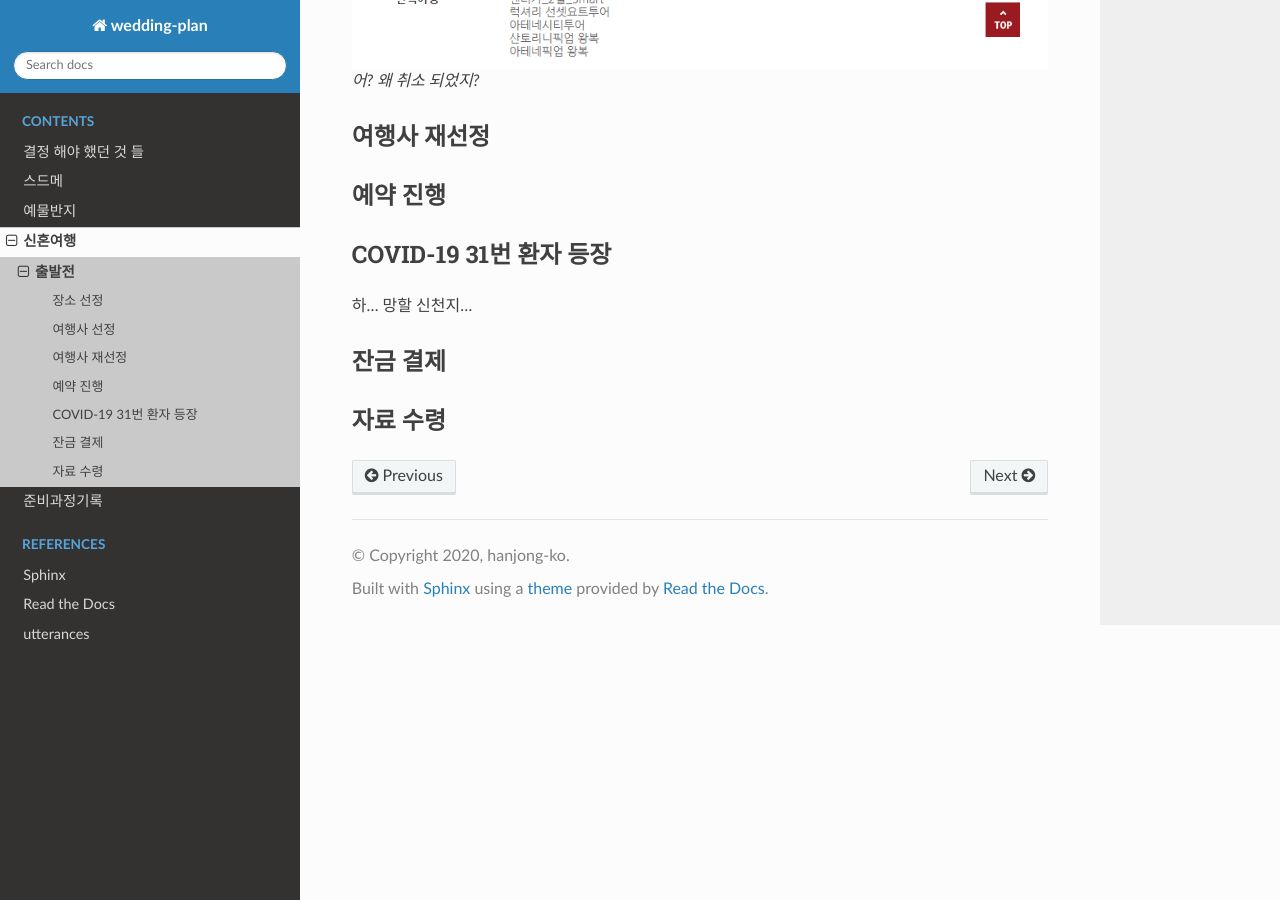
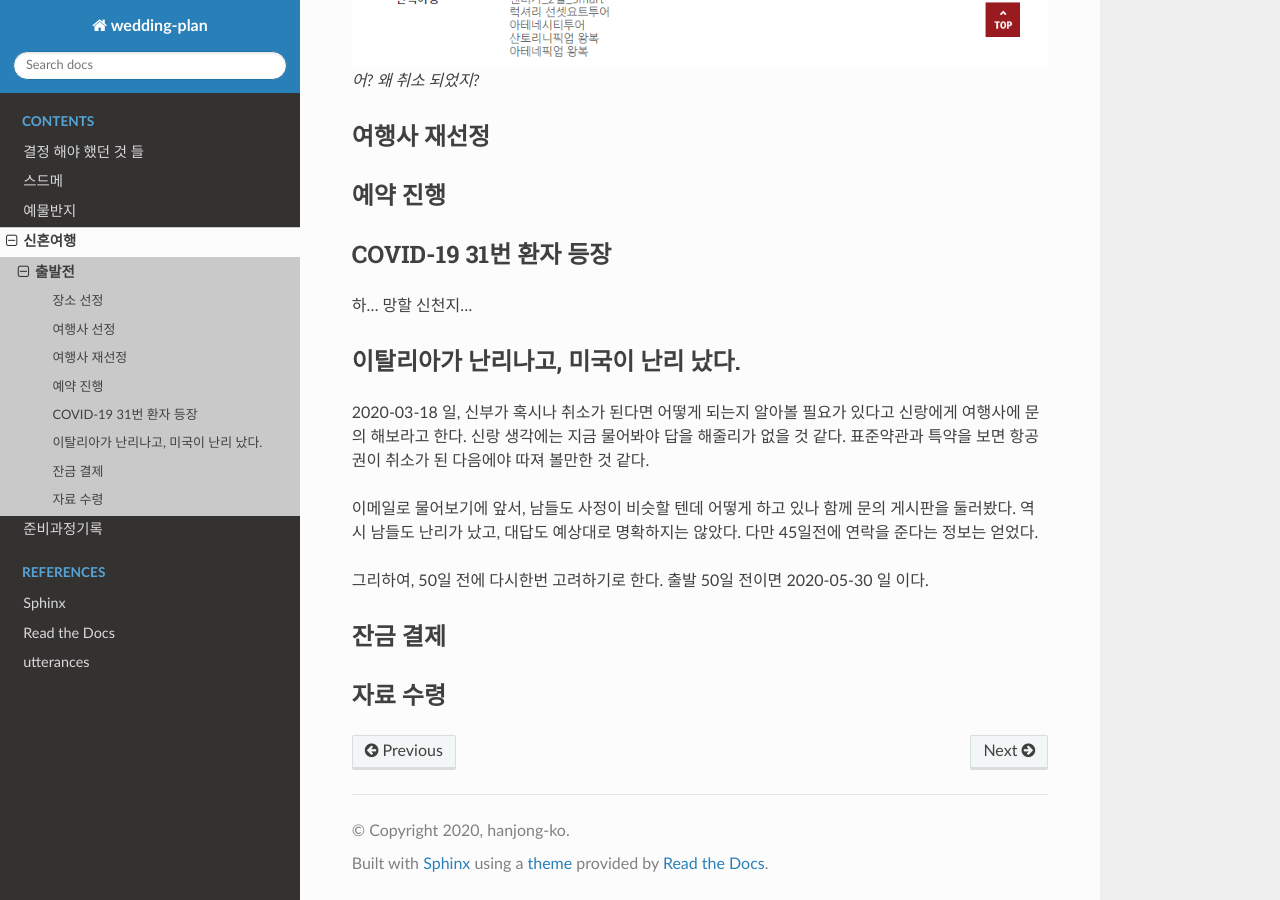
Before and after one commit to rino0601/hjk52knk, a Sphinx documentation site: the page built from docs/honeymoon/prepare.rst, in a window 1280 px wide and 900 px high, scrolled down 1906 px. Built offline with Sphinx 7.4.7 and the Read the Docs theme 2.0.0, drawn with Linux system fonts in a browser that asks for light colours.

Commit message:
Update travel

```diff
--- a/docs/dress.rst
+++ b/docs/dress.rst
@@ -3,11 +3,48 @@
 
 .. note::
 
-   구체적인 숫자가 제시 될 수 있으나, 시기와 장소 등의 조건에 따라 다를 수 있는 숫자이니 참고만 부탁 드립니다.
+   - 구체적인 숫자가 제시 될 수 있으나, 시기와 장소 등의 조건에 따라 다를 수 있는 숫자이니 참고만 부탁 드립니다.
+   - 저희의 경우는 플래너 없이 드레스샵에 직접 찾아갔습니다. 이런걸 워킹이라 부르는 것 같습니다.
+   - 결혼준비 인터넷 카페에서는 동행 플래너 / 비동행 플래너 / 워킹 으로 나누는 듯 합니다. (슬쩍봐서 잘 모름)
 
+
+.. tip::
+
+   - 시간적 여유가 되면, 아예 계약할 가능성이 없는 샵에 찾아가서 상담 받아보세요. 거절하는 법을 연습해야 합니다. (가짜 상담이라 부르겠습니다.)
+   - 가짜 상담을 할 때, 웨딩 홀은 회사 강당, 시청, 성당 등. 웨딩홀이 아닌 적당한데를 둘러대면 나중에 거절할 때 좋은 핑계가 됩니다.
+   - 만약 너무 붙잡아서 거절을 못하겠다 싶으면 홀딩만 하고 오세요. 그리고 홀딩은 1주일 이내에 부모님 반대로 예식장이 무산되어서 날짜부터 다시 정해야 한다며 환불 요구 하면 됩니다.
+   - 진심 상담을 하시더라도, 그날 바로 정하지 마세요. 최소 2군데 방문해서 비교하세요
+   - 듣는것 만으로는 비교가 불가능 합니다. 반드시 녹음하고, 표로 정리하세요.
 
 신부의 거침 없는 추진력으로 식장 결정 되자 마자 거침 없이 상담 예약을 진행,
 ``브****`` 와 ``샐****`` 업체를 상담 예약 했다.
 예약 과정 도중 ``브****`` 업체의 전화를 ``샐****`` 업체라고 착각 하는 해프닝이 있었음.
 
+
+``샐****`` 방문
+------------------------
+
 ``샐****`` 업체를 먼저 방문 했다. 첫 방문 이었고 ..........
+
+
+``브****`` 방문 & 드레스 시착 & 홀딩
+----------------------------------------
+
+
+녹음본 정리
+-----------------------------------------
+
+
+``라****`` 방문
+-----------------------------------------
+
+이 업체는 애초에 계약할 마음이 전혀 없었다. 신부 어머님이 가보자고 해서 갔을 뿐.
+가격적 면에서 아주 조금 저렴해 보이는 면이 있었으나, 불편한 동선, 맘에 들지 않는 옵션 제공,
+진열된 드레스 스타일 등이 맘에 들지 않아서 거절하기 한결 수월 했음.
+
+
+``샐****`` 드레스 시착 & 계약
+-----------------------------------------
+
+``브****` 홀딩은 그날로 바로 취소 했다.
+카드 결제 내역이 이상하게 찍히긴 했지만, 제대로 환불 되긴 했다.
--- a/docs/honeymoon/prepare.rst
+++ b/docs/honeymoon/prepare.rst
@@ -74,6 +74,19 @@ COVID-19 31번 환자 등장
 하... 망할 신천지...
 
 
+이탈리아가 난리나고, 미국이 난리 났다.
+---------------------------------------------
+
+2020-03-18 일, 신부가 혹시나 취소가 된다면 어떻게 되는지 알아볼 필요가 있다고  신랑에게 여행사에 문의 해보라고 한다.
+신랑 생각에는 지금 물어봐야 답을 해줄리가 없을 것 같다. 표준약관과 특약을 보면 항공권이 취소가 된 다음에야 따져 볼만한 것 같다.
+
+이메일로 물어보기에 앞서, 남들도 사정이 비슷할 텐데 어떻게 하고 있나 함께 문의 게시판을 둘러봤다.
+역시 남들도 난리가 났고, 대답도 예상대로 명확하지는 않았다. 다만 45일전에 연락을 준다는 정보는 얻었다.
+
+그리하여, 50일 전에 다시한번 고려하기로 한다. 출발 50일 전이면 2020-05-30 일 이다.
+
+
+
 잔금 결제
 --------------
 
--- a/docs/ring.rst
+++ b/docs/ring.rst
@@ -134,3 +134,20 @@
 하여간 마지막에 계약서 작성할 때, 메인보석 크기에 대해서 설명을 듣지 못 한 것은 사실이다. 이는 녹음을 했기 때문에 증명 할 수 있다.
 도중에도 설명을 듣지 못 했는지 2시간치 녹음을 신부가 들어보고, 다음날 10시에 전화해서 따져보기로 했다.
 디자인은 마음에 드므로, 크기를 키울 수 있는지를 물어보기로 했다.
+
+그 다음날
+--------------------
+
+신부가 샵에 전화를 해봤고, 우리 상담을 맡았던 그 사람은 물 흐르듯 자연스럽게 변명하며 원래 그런거라고 답했다.
+믿을 수 없다. 분명 누락한건데, 책임질 생각은 없다는 것으로 이해했다. 사이즈만 키울 수 있겠느냐고 문의하자.
+밴드 크기가 고정된거라 디자인부터 다시 골라야 한다고 답을 들었다. 일단 거기서 전화를 끊고 신랑 신부가 의논 하는 시간을 가졌다.
+
+설명이 누락된 건 그 쪽 잘 못 이지만, 대안이 없다. 3일 이내 이기 때문에 환불은 될 테지만 다른 샵을 알아보기에 참 겁나는 시기다.
+시간적 여유도 없다. 이 샵을 포기하면 캐스팅 반지로 가야한다. 종로에 가야 한다는 거고, 종로에 가서 더 마음에 드는걸 고를 수 있을까?
+
+오늘 반드시 결정해야 한다. 더 나중에 고르면 위약금 40만원만 있을 뿐이다. 하루 안에 대안을 낼 수 없어서 그냥 그대로 진행하기로 했다.
+신부의 마음이 너그러워서 너무 감사하다.
+
+신랑 어머니가 나중에 3부가 아니라 1부 했냐고 신랑에게 핀잔을 주려고 하시길래 신랑 아부지 반지에 꽂힌 보석 크기보고 구분 해보라고 했다.
+하나도 못 맞췄다. 3부 보고 5부 라고... 나중에 반지 보석 크기 물어보는 사람이 있다면 아예 말도 안되는 소리를 하기로 했다.
+구분 못 하면 흰소리 하는 사람인 거고, 구분하면 그때가서 해명하면 된다.
```
Also changed, not shown: 1 other file.
